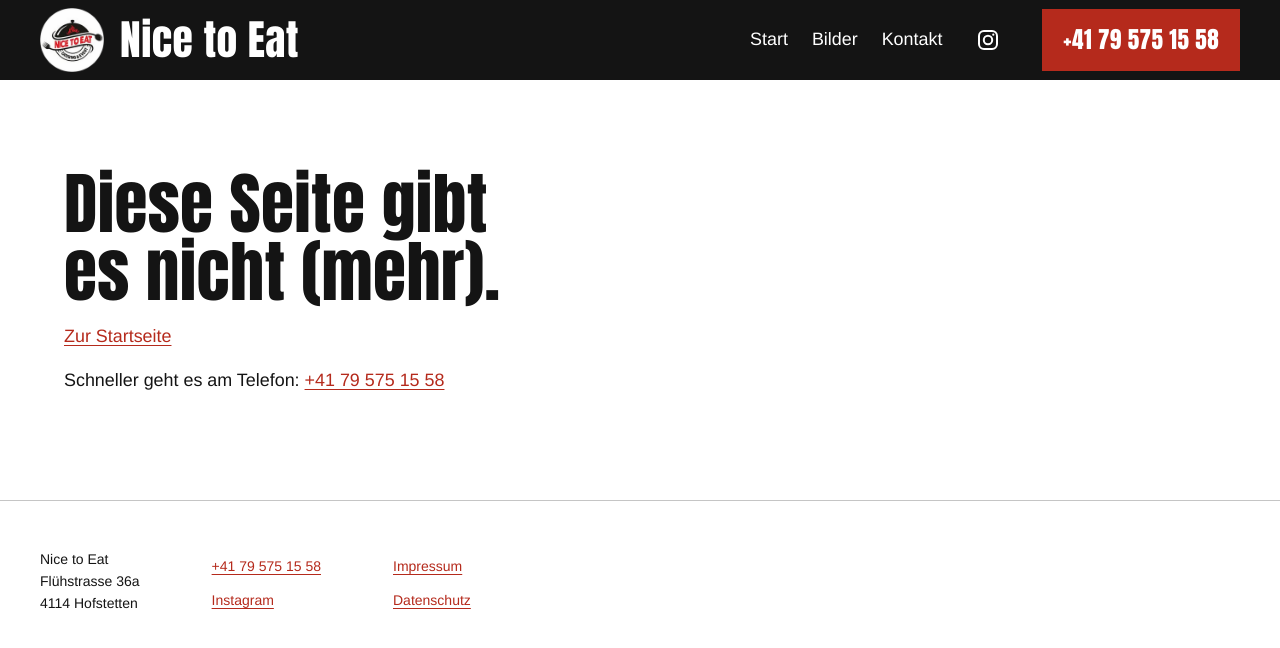
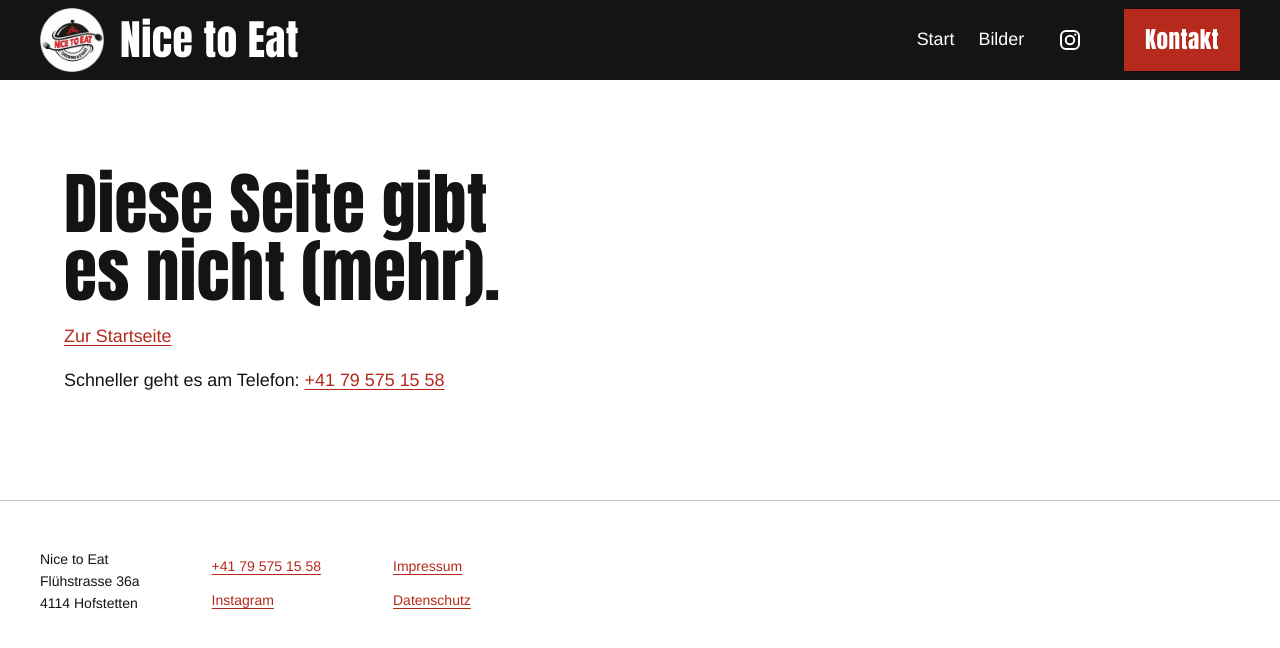
Before and after one commit to Just1n12354/nice-to-eat-prototyp, a plain HTML site: page 404.html in a window 1280 px wide. Drawn offline with Linux system fonts and the light colour scheme.

Commit message:
feat(kopf): roter Knopf oben heisst Kontakt statt Telefonnummer
Kontakt aus der Navigation genommen (stand doppelt), Telefonnummer bleibt im
Titelbild, im Band und auf der Kontaktseite.

Co-Authored-By: Claude Opus 5.5 <noreply@anthropic.com>
Claude-Session: https://claude.ai/code/session_01NgxxCiHyoGAysYuX4EfEcV

```diff
--- a/404.html
+++ b/404.html
@@ -18,8 +18,8 @@
 <a class="skip" href="#inhalt">Zum Inhalt</a>
 <header class="kopf">
 <a class="marke" href="index.html"><img src="bilder/logo.png" alt="" width="300" height="300" loading="eager" decoding="async"><span>Nice to Eat</span></a>
-<nav aria-label="Hauptnavigation"><ul><li><a href="index.html">Start</a></li><li><a href="bilder.html">Bilder</a></li><li><a href="kontakt.html">Kontakt</a></li><li><a class="social" href="https://www.instagram.com/nice_to_eat_catering/" rel="noopener" target="_blank" aria-label="Instagram (öffnet neues Fenster)"><svg viewBox="0 0 24 24" width="24" height="24" aria-hidden="true" focusable="false" fill="none" stroke="currentColor" stroke-width="2"><rect x="3" y="3" width="18" height="18" rx="5"/><circle cx="12" cy="12" r="4.2"/><circle cx="17.3" cy="6.7" r="1.1" fill="currentColor" stroke="none"/></svg></a></li></ul></nav>
-<a class="tel" href="tel:+41795751558">+41 79 575 15 58</a>
+<nav aria-label="Hauptnavigation"><ul><li><a href="index.html">Start</a></li><li><a href="bilder.html">Bilder</a></li><li><a class="social" href="https://www.instagram.com/nice_to_eat_catering/" rel="noopener" target="_blank" aria-label="Instagram (öffnet neues Fenster)"><svg viewBox="0 0 24 24" width="24" height="24" aria-hidden="true" focusable="false" fill="none" stroke="currentColor" stroke-width="2"><rect x="3" y="3" width="18" height="18" rx="5"/><circle cx="12" cy="12" r="4.2"/><circle cx="17.3" cy="6.7" r="1.1" fill="currentColor" stroke="none"/></svg></a></li></ul></nav>
+<a class="tel" href="kontakt.html">Kontakt</a>
 </header>
 <main id="inhalt">
 <section class="s">
```
Also changed, not shown: bilder.html (+2 -2 lines), datenschutz.html (+2 -2 lines), impressum.html (+2 -2 lines), index.html (+2 -2 lines), kontakt.html (+2 -2 lines).
